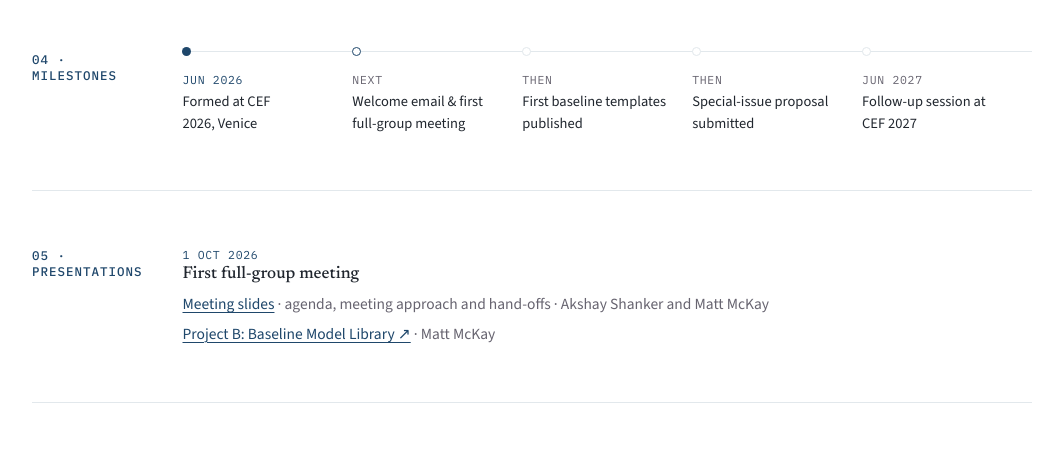
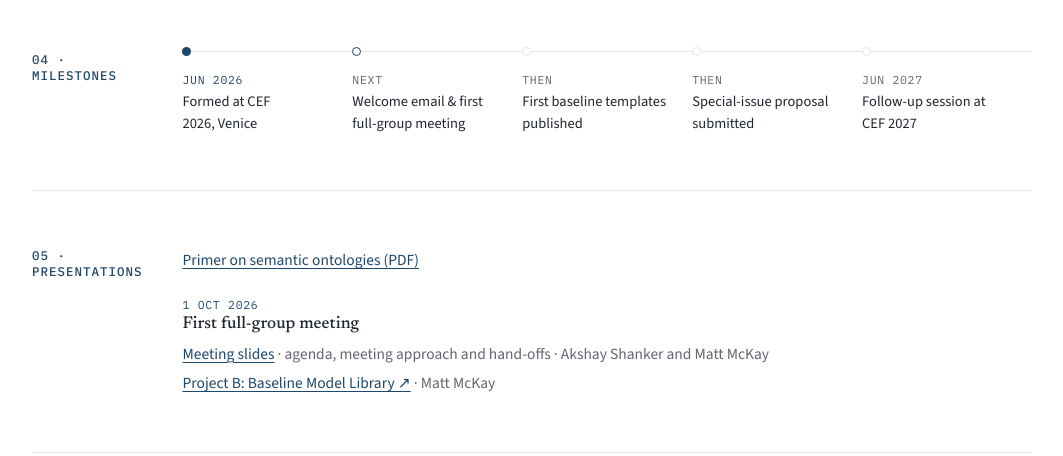
Before and after one commit to econ-ark/sce-wg-1, a plain HTML site: page docs/index.html in a window 1280 px wide. Shown: the part 1988-2444 px from the top of the page, without its empty margins (108-1171 px from the left). Drawn offline with nearby package versions, Linux system fonts and the light colour scheme.

Commit message:
Link semantic ontology primer from the WG1 homepage

```diff
--- a/docs/index.html
+++ b/docs/index.html
@@ -160,6 +160,11 @@
       </div>
       <div style="flex:999 1 400px; min-width:0; display:grid; gap:24px;">
         <div>
+          <ul style="margin:0; padding:0; list-style:none; display:grid; gap:4px;">
+            <li style="font-size:15.5px; line-height:1.65;"><a href="semantic-ontology-primer.pdf">Primer on semantic ontologies (PDF)</a></li>
+          </ul>
+        </div>
+        <div>
           <p style="margin:0 0 4px; font-family:'IBM Plex Mono',monospace; font-size:11.5px; letter-spacing:0.06em; color:var(--accent);">1 OCT 2026</p>
           <h3 style="margin:0 0 8px; font-family:'Newsreader',serif; font-weight:500; font-size:17px;">First full-group meeting</h3>
           <ul style="margin:0; padding:0; list-style:none; display:grid; gap:4px;">
```
Also changed, not shown: .github/workflows/publish.yml.
